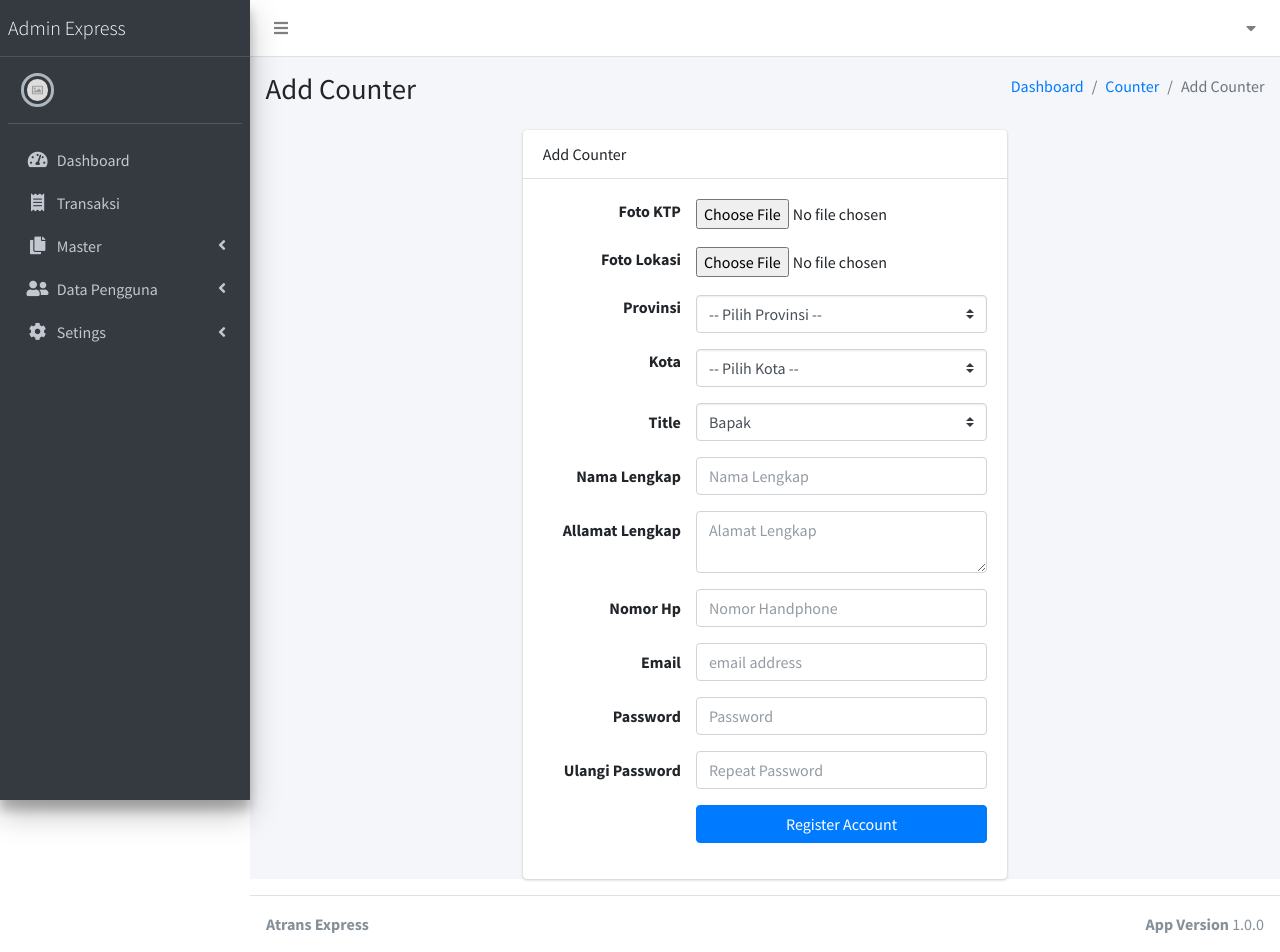
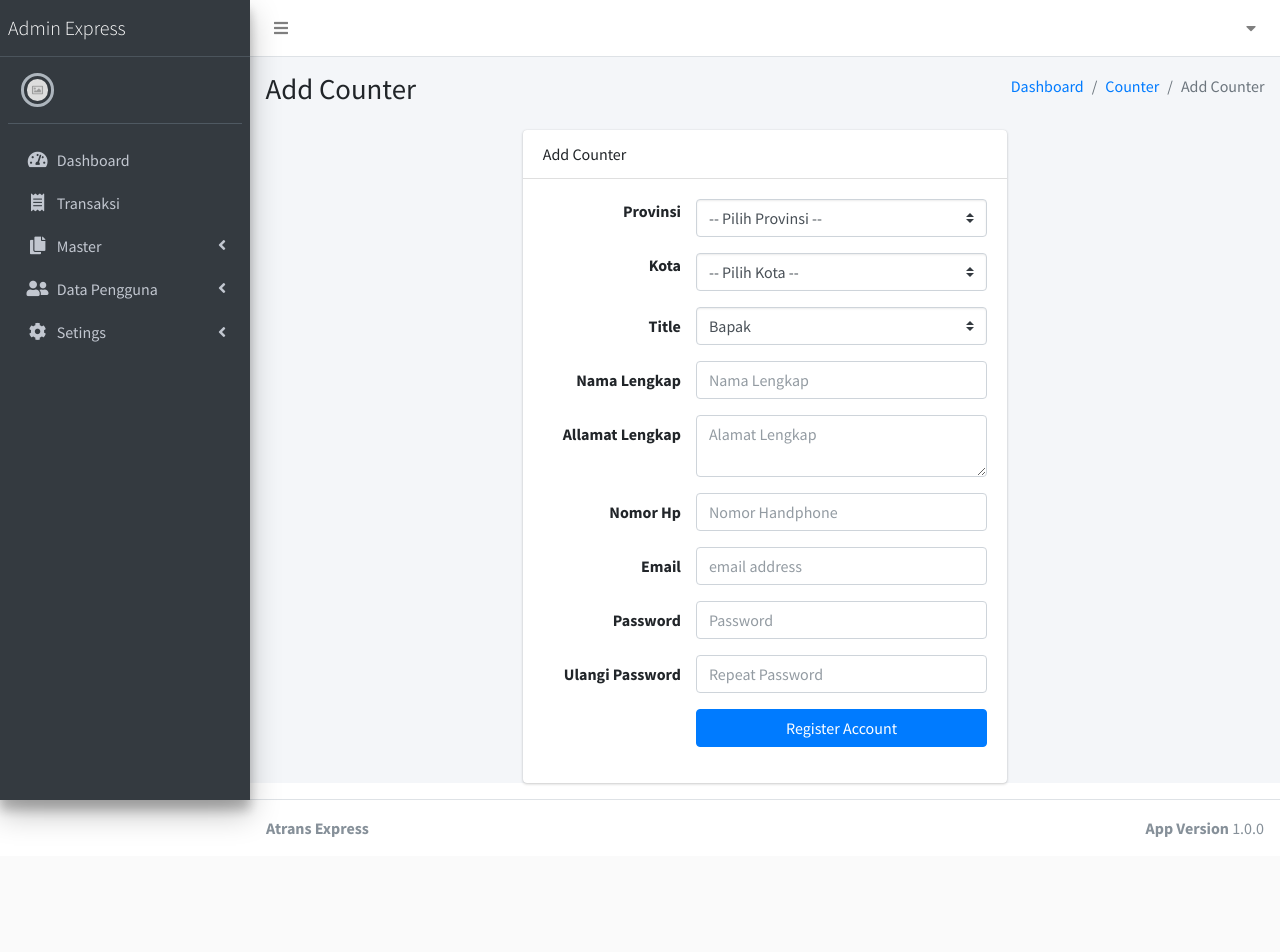
Before and after one commit to edi-prasetyo/atransexpress, a CodeIgniter app: page /database/index.php/admin/counter/create in a window 1280 px wide. After the commit the page ends 837 px from the top, so only its background shows below. Run offline with CodeIgniter, Linux system fonts and the light colour scheme; the visitor is signed in with stand-in values (Sample User, id 1); data that the repository does not hold is empty; some libraries are stand-ins or nearby versions.

Commit message:
Update All

```diff
--- a/application/controllers/admin/Counter.php
+++ b/application/controllers/admin/Counter.php
@@ -95,26 +95,6 @@ class Counter extends CI_Controller
         $this->form_validation->set_rules('password2', 'Ulangi Password', 'required|trim|matches[password1]');
 
 
-        $config['upload_path']          = './assets/img/berkas';
-        $config['allowed_types']        = 'gif|jpg|png';
-        $config['max_size']             = 500000;
-        $config['max_width']            = 500000;
-        $config['max_height']           = 500000;
-        $this->load->library('upload', $config);
-
-        // File 1
-        if (!empty($_FILES['file1'])) {
-            $this->upload->do_upload('file1');
-            $data1 = $this->upload->data();
-            $file1 = $data1['file_name'];
-        }
-        // File 2
-        if (!empty($_FILES['file2'])) {
-            $this->upload->do_upload('file2');
-            $data2 = $this->upload->data();
-            $file2 = $data2['file_name'];
-        }
-
         if ($this->form_validation->run() == false) {
             $data = [
                 'title'         => 'Add Counter',
@@ -123,24 +103,6 @@ class Counter extends CI_Controller
             ];
             $this->load->view('admin/layout/wrapp', $data, FALSE);
         } else {
-
-
-            $upload_files    = array('uploads'  => $file1,);
-            //Gambar Asli disimpan di folder assets/upload/image
-            //lalu gambar Asli di copy untuk versi mini size ke folder assets/upload/image/thumbs
-            $config['image_library']        = 'gd2';
-            $config['source_image']         = './assets/img/berkas/' . $upload_files['uploads']['file_name'];
-            //Gambar Versi Kecil dipindahkan
-            // $config['new_image']        = './assets/img/artikel/thumbs/' . $upload_data['uploads']['file_name'];
-            $config['create_thumb']         = TRUE;
-            $config['maintain_ratio']       = TRUE;
-            $config['width']                = 50;
-            $config['height']               = 50;
-            $config['thumb_marker']         = '';
-            $this->load->library('image_lib', $config);
-            $this->image_lib->resize();
-
-
 
             $email = $this->input->post('email', true);
             $data = [
@@ -153,8 +115,6 @@ class Counter extends CI_Controller
                 'user_phone'    => $this->input->post('user_phone'),
                 'user_address'  => $this->input->post('user_address'),
                 'password'      => password_hash($this->input->post('password1'), PASSWORD_DEFAULT),
-                'foto_ktp'      => $upload_files['uploads']['file_name'],
-                'foto_lokasi'   => $file2,
                 'role_id'       => 5,
                 'is_active'     => 1,
                 'is_locked'     => 0,
@@ -201,10 +161,10 @@ class Counter extends CI_Controller
     // Detail Main Agen
     public function detail($id)
     {
-        $main_agen = $this->user_model->detail($id);
+        $counter = $this->user_model->detail($id);
         $data = [
             'title'                 => 'Detail Main Agen',
-            'main_agen'             => $main_agen,
+            'counter'             => $counter,
             'content'               => 'admin/counter/detail'
         ];
         $this->load->view('admin/layout/wrapp', $data, FALSE);
--- a/application/views/admin/counter/create.php
+++ b/application/views/admin/counter/create.php
@@ -22,18 +22,7 @@
             <?php
             echo form_open_multipart('admin/counter/create')
             ?>
-            <div class="form-group row">
-                <label class="col-md-4 text-md-right">Foto KTP</label>
-                <div class="col-md-8">
-                    <input type="file" name="file1">
-                </div>
-            </div>
-            <div class="form-group row">
-                <label class="col-md-4 text-md-right">Foto Lokasi</label>
-                <div class="col-md-8">
-                    <input type="file" name="file2">
-                </div>
-            </div>
+
 
             <!-- Provinsi -->
             <div class="form-group row">
```
Also changed, not shown: application/controllers/admin/Mainagen.php (+1 -8 lines).
